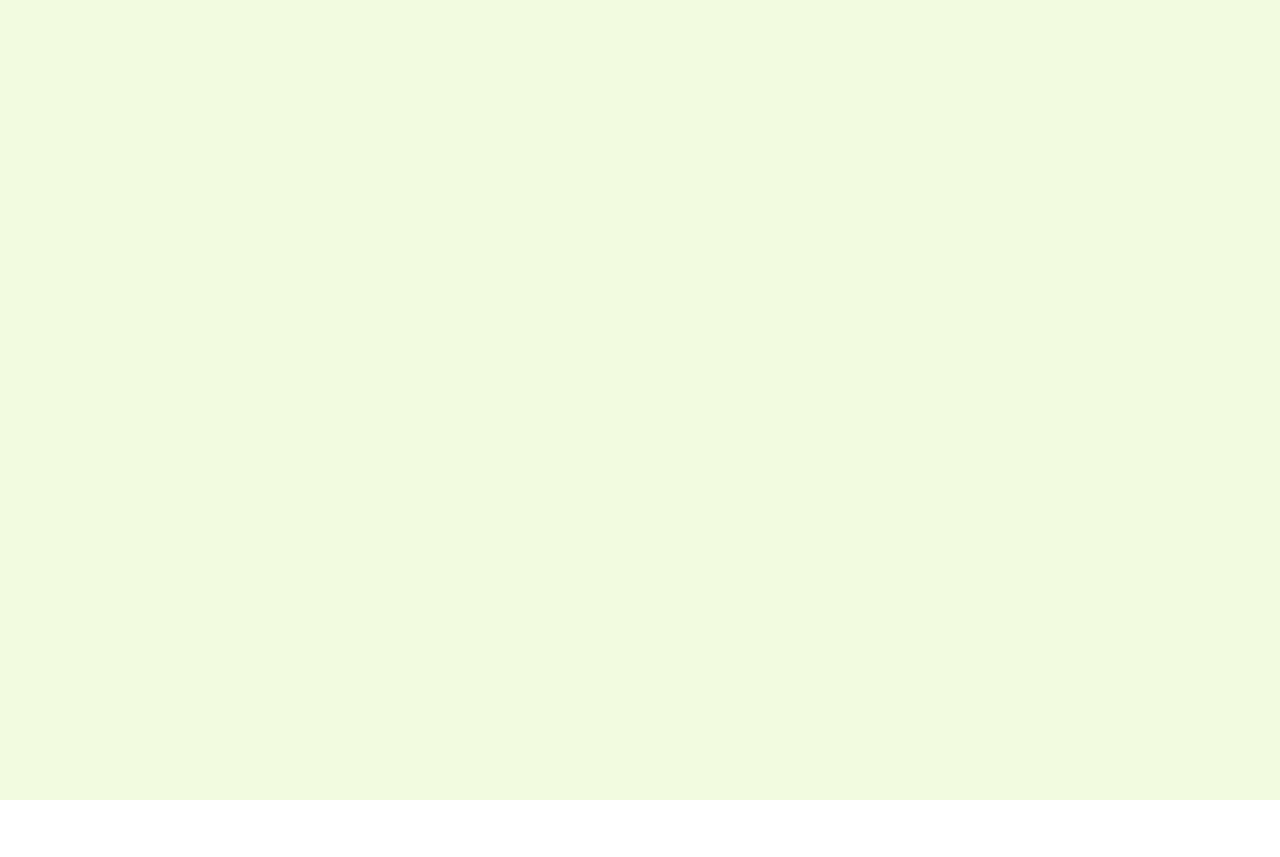
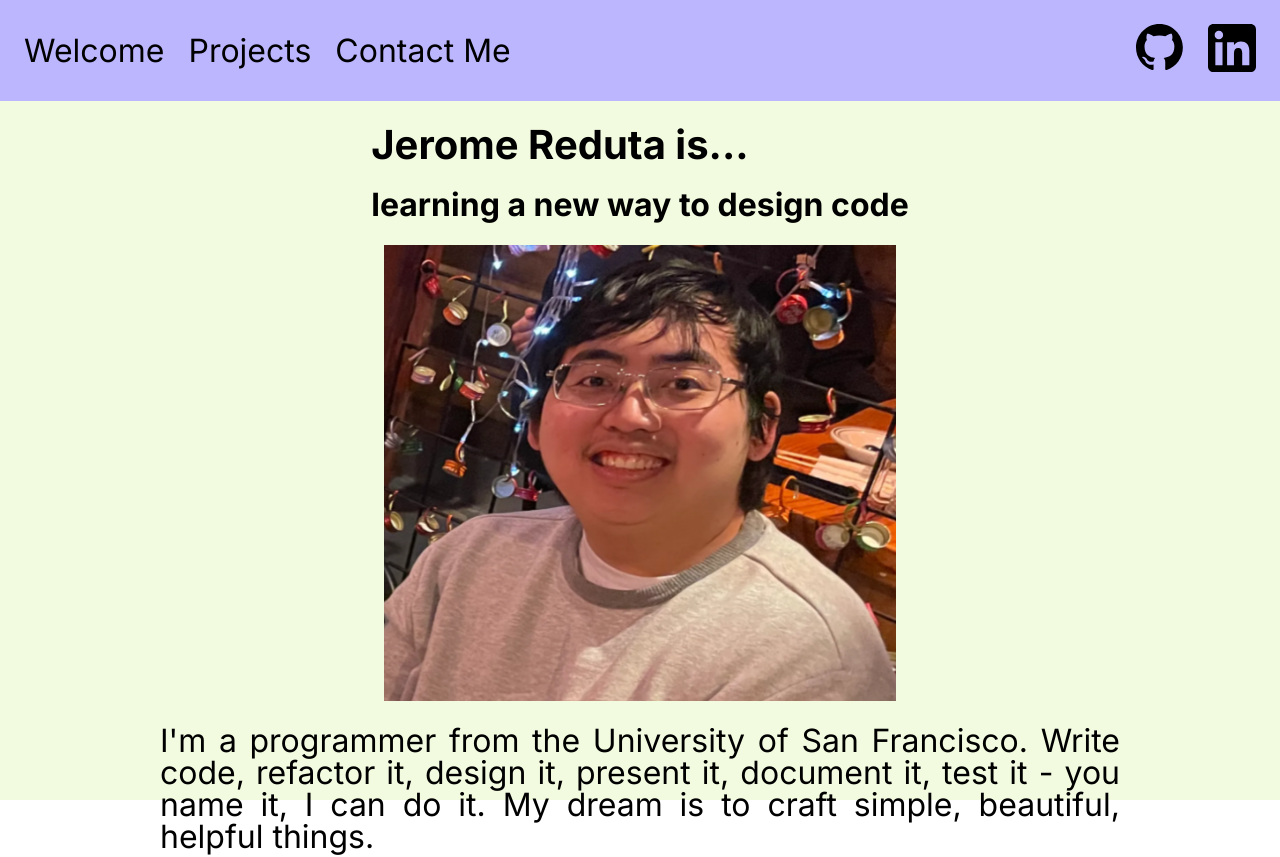
Before and after one commit to JeromeRReduta/Portfolio2025, a React (Vite) app: page /welcome in a window 1280 px wide. Before the commit this address had no page. Shown: the top 857 px of the page. Before the commit the page ends 800 px from the top, so only its background shows below. Built offline with nearby package versions, Linux system fonts and the light colour scheme.

Commit message:
(change) routing,e xcept for error page

```diff
--- a/src/App.tsx
+++ b/src/App.tsx
@@ -18,11 +18,13 @@ function App() {
             <Route path="/" element={<BaseLayout />}>
                 <Route index element={<WelcomePage />} />
             </Route>
+            <Route path="/welcome" element={<BaseLayout />}>
+                <Route index element={<WelcomePage />} />
+            </Route>
             <Route path="/projects" element={<BaseLayout />}>
                 <Route index element={<ProjectsPage />} />
                 {/* <Route path=":id" element={null} /> */}
             </Route>
-
             <Route path="/contact-me" element={<BaseLayout />}>
                 <Route index element={<ContactMePage />} />
             </Route>
```
